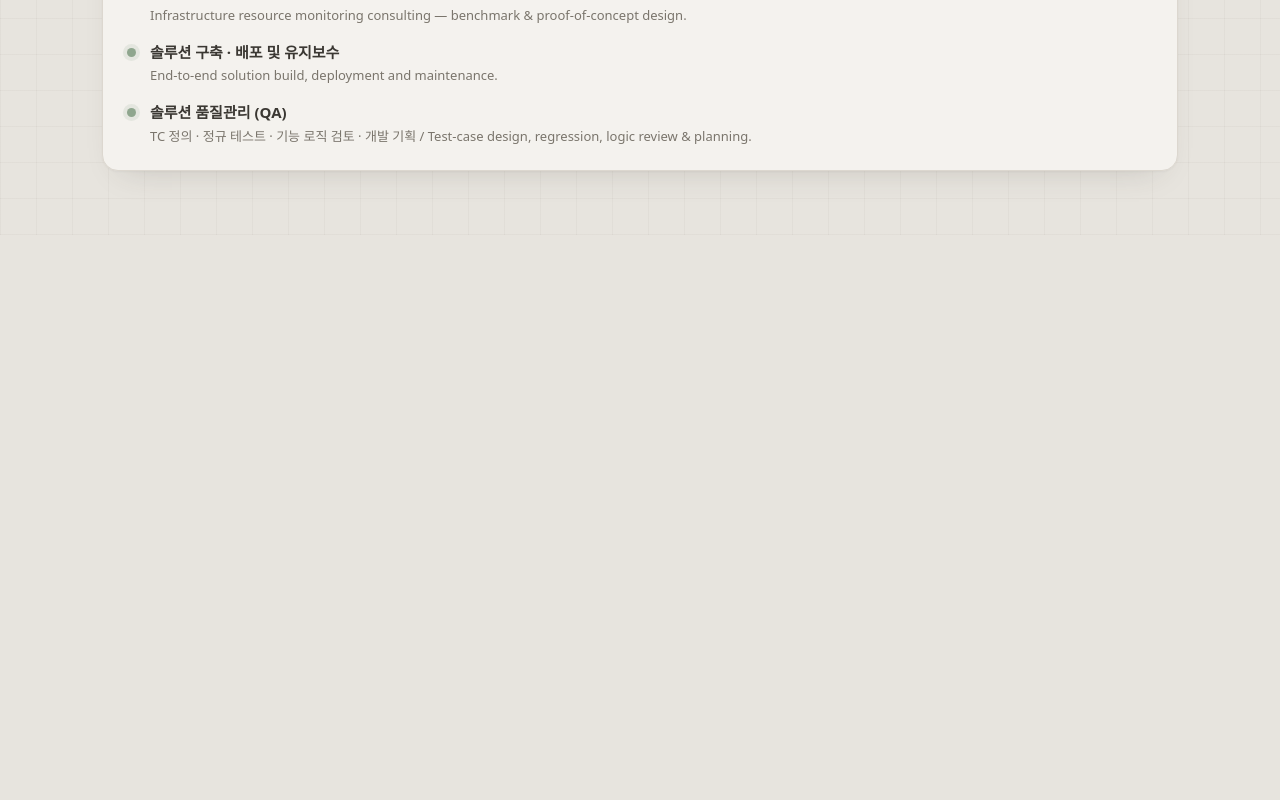
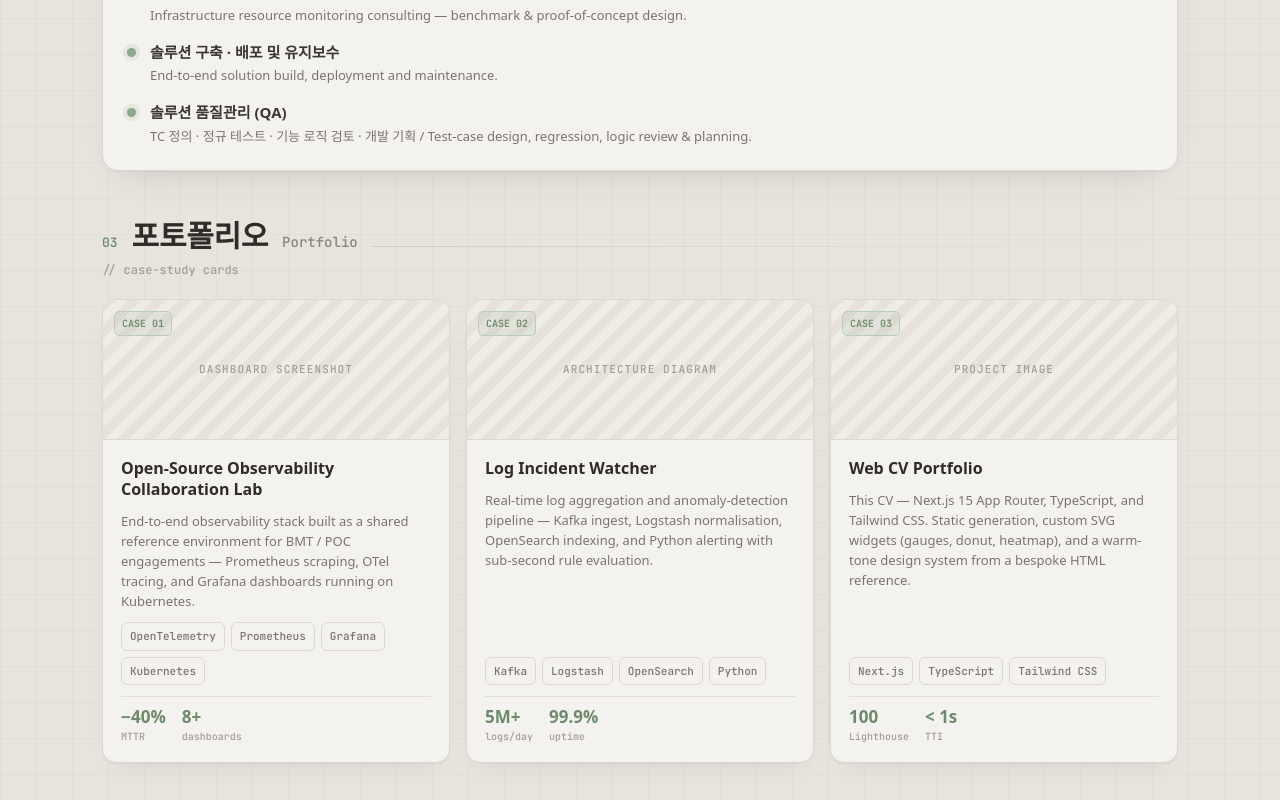
Before and after one commit to ksewhat/web-cv, a Next.js app: page / in a window 1280 px wide. Shown: the part 1710-2510 px from the top of the page. Before the commit the page ends 1945 px from the top, so only its background shows below. Built offline with nearby package versions, Linux system fonts and the light colour scheme; a web font is replaced by a local one.

Commit message:
feat: add portfolio section

```diff
--- a/app/page.tsx
+++ b/app/page.tsx
@@ -3,6 +3,7 @@
 import { OverviewWidgets } from '@/components/OverviewWidgets'
 import { SkillStack } from '@/components/SkillStack'
 import { CareerSection } from '@/components/CareerSection'
+import { PortfolioSection } from '@/components/PortfolioSection'
 
 export default function Page() {
   return (
@@ -13,6 +14,7 @@
         <OverviewWidgets />
         <SkillStack />
         <CareerSection />
+        <PortfolioSection />
       </main>
     </>
   )
--- /dev/null
+++ b/components/PortfolioSection.tsx
@@ -0,0 +1,23 @@
+import { projects } from '@/data/portfolio'
+import { SectionHeader } from '@/components/SectionHeader'
+import { ProjectCard } from '@/components/ProjectCard'
+
+export function PortfolioSection() {
+  return (
+    <section className="mt-12">
+      {/* SectionHeader carries mb-[22px]; pull comment up by 14px so effective gap is 8px */}
+      <SectionHeader number="03" title="포토폴리오" subtitle="Portfolio" />
+      <p className="-mt-[14px] mb-5 font-mono text-[12px] font-medium leading-[1.5] text-ink-50">
+        // case-study cards
+      </p>
+      <div
+        className="grid gap-4"
+        style={{ gridTemplateColumns: 'repeat(auto-fit, minmax(min(100%, 280px), 1fr))' }}
+      >
+        {projects.map((project) => (
+          <ProjectCard key={project.id} project={project} />
+        ))}
+      </div>
+    </section>
+  )
+}
--- /dev/null
+++ b/components/ProjectCard.tsx
@@ -0,0 +1,59 @@
+import type { Project } from '@/data/portfolio'
+
+export function ProjectCard({ project }: { project: Project }) {
+  return (
+    <div className="flex flex-col overflow-hidden rounded-card border border-warm-500 bg-warm-100 shadow-card transition-colors hover:border-sage-500">
+      {/* Image placeholder */}
+      <div
+        className="relative flex h-[140px] items-center justify-center border-b border-warm-500"
+        style={{
+          background:
+            'repeating-linear-gradient(135deg, #e6e2da, #e6e2da 9px, #efece6 9px, #efece6 18px)',
+        }}
+      >
+        <span className="font-mono text-[11px] font-medium tracking-[.1em] text-ink-50">
+          {project.imagePlaceholder}
+        </span>
+        <span className="absolute left-[11px] top-[11px] rounded-[5px] border border-sage-300 bg-sage-500/[.14] px-[7px] py-[4px] font-mono text-[10px] font-semibold text-sage-600">
+          {project.caseNumber}
+        </span>
+      </div>
+
+      {/* Content */}
+      <div className="flex flex-1 flex-col gap-[11px] p-[18px]">
+        <div className="font-sans text-[16px] font-bold leading-[1.3] text-ink-500">
+          {project.title}
+        </div>
+        <p className="m-0 font-sans text-[13px] leading-[1.55] text-ink-200">
+          {project.description}
+        </p>
+
+        {/* Tech tags — rectangular chips, not pills */}
+        <div className="mt-auto flex flex-wrap gap-[6px]">
+          {project.tags.map((tag) => (
+            <span
+              key={tag}
+              className="rounded-[6px] border border-warm-500 px-[8px] py-[5px] font-mono text-[11px] font-medium text-ink-200"
+            >
+              {tag}
+            </span>
+          ))}
+        </div>
+
+        {/* Metrics row */}
+        <div className="flex gap-[16px] border-t border-warm-400 pt-[11px]">
+          {project.metrics.map((m) => (
+            <div key={m.label}>
+              <div className="font-sans text-[17px] font-bold leading-none text-sage-600">
+                {m.value}
+              </div>
+              <div className="mt-[4px] font-mono text-[10px] font-medium text-ink-50">
+                {m.label}
+              </div>
+            </div>
+          ))}
+        </div>
+      </div>
+    </div>
+  )
+}
--- /dev/null
+++ b/data/portfolio.ts
@@ -0,0 +1,58 @@
+export type ProjectMetric = {
+  value: string
+  label: string
+}
+
+export type ImagePlaceholder = 'DASHBOARD SCREENSHOT' | 'ARCHITECTURE DIAGRAM' | 'PROJECT IMAGE'
+
+export type Project = {
+  id: string
+  caseNumber: string
+  imagePlaceholder: ImagePlaceholder
+  title: string
+  description: string
+  tags: string[]
+  metrics: ProjectMetric[]
+}
+
+export const projects: Project[] = [
+  {
+    id: 'observability-lab',
+    caseNumber: 'CASE 01',
+    imagePlaceholder: 'DASHBOARD SCREENSHOT',
+    title: 'Open-Source Observability Collaboration Lab',
+    description:
+      'End-to-end observability stack built as a shared reference environment for BMT / POC engagements — Prometheus scraping, OTel tracing, and Grafana dashboards running on Kubernetes.',
+    tags: ['OpenTelemetry', 'Prometheus', 'Grafana', 'Kubernetes'],
+    metrics: [
+      { value: '−40%', label: 'MTTR' },
+      { value: '8+', label: 'dashboards' },
+    ],
+  },
+  {
+    id: 'log-incident-watcher',
+    caseNumber: 'CASE 02',
+    imagePlaceholder: 'ARCHITECTURE DIAGRAM',
+    title: 'Log Incident Watcher',
+    description:
+      'Real-time log aggregation and anomaly-detection pipeline — Kafka ingest, Logstash normalisation, OpenSearch indexing, and Python alerting with sub-second rule evaluation.',
+    tags: ['Kafka', 'Logstash', 'OpenSearch', 'Python'],
+    metrics: [
+      { value: '5M+', label: 'logs/day' },
+      { value: '99.9%', label: 'uptime' },
+    ],
+  },
+  {
+    id: 'web-cv',
+    caseNumber: 'CASE 03',
+    imagePlaceholder: 'PROJECT IMAGE',
+    title: 'Web CV Portfolio',
+    description:
+      'This CV — Next.js 15 App Router, TypeScript, and Tailwind CSS. Static generation, custom SVG widgets (gauges, donut, heatmap), and a warm-tone design system from a bespoke HTML reference.',
+    tags: ['Next.js', 'TypeScript', 'Tailwind CSS'],
+    metrics: [
+      { value: '100', label: 'Lighthouse' },
+      { value: '< 1s', label: 'TTI' },
+    ],
+  },
+]
```
Also changed, not shown: 1 other file (tests, documents, lock files or other folders).
